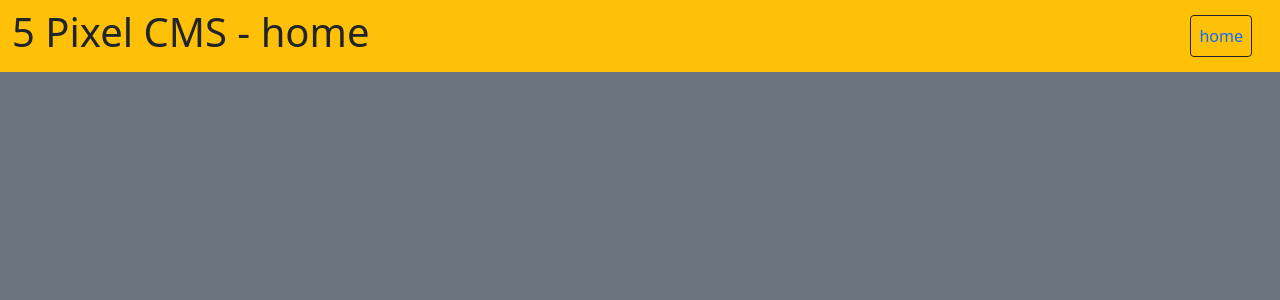
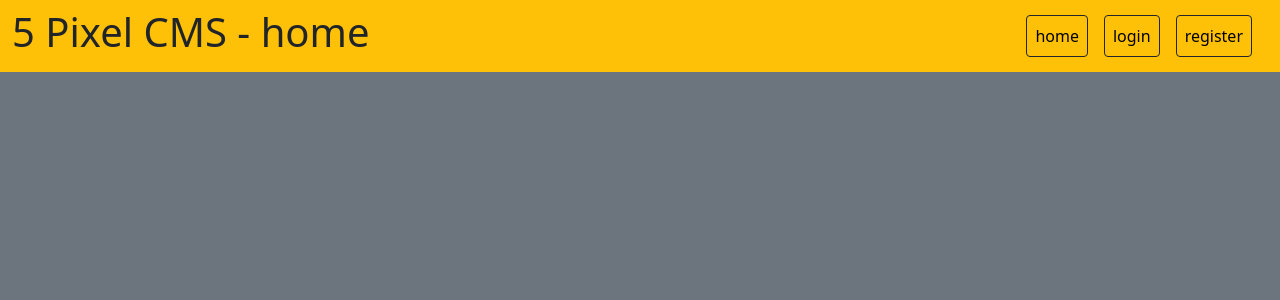
Before and after one commit to fossabot/5px-cms, a PHP site: page /src/plugins/site/0_home/index.php in a window 1280 px wide. Shown: the top 300 px of the page. Run offline with PHP 8.4, Linux system fonts and the light colour scheme; data that the repository does not hold is empty; some libraries are stand-ins or nearby versions.

Commit message:
v0.4 Small fixes

```diff
--- a/index.php
+++ b/index.php
@@ -1,3 +1,2 @@
 <?php
-
-    header('location: ./src/plugins/site/home/index.php');
+    header('location: ./src/plugins/site/0_home/index.php');
--- /dev/null
+++ b/src/assets/style.css
@@ -0,0 +1,7 @@
+.nav-link {
+    color: black;
+}
+
+.nav-link:hover {
+    color: white;
+}
--- a/src/base/0_head.php
+++ b/src/base/0_head.php
@@ -47,4 +47,7 @@
         <script src="https://ajax.googleapis.com/ajax/libs/jquery/3.6.0/jquery.min.js"></script>
 
         <!-- FontAwesome -->
-        <link rel="stylesheet" href="https://use.fontawesome.com/releases/v5.15.1/css/all.css" integrity="sha384-vp86vTRFVJgpjF9jiIGPEEqYqlDwgyBgEF109VFjmqGmIY/Y4HV4d3Gp2irVfcrp" crossorigin="anonymous">
+        <link rel="stylesheet" href="https://pro.fontawesome.com/releases/v5.10.0/css/all.css" integrity="sha384-AYmEC3Yw5cVb3ZcuHtOA93w35dYTsvhLPVnYs9eStHfGJvOvKxVfELGroGkvsg+p" crossorigin="anonymous"/>
+
+        <!-- General Styling -->
+        <link rel="stylesheet" href="../../../assets/style.css">
--- a/src/base/1_menu.php
+++ b/src/base/1_menu.php
@@ -4,7 +4,7 @@
     $mainFile = '/index.php">';
 
     // html of the button
-    $startBtn = '<li class="nav-item"><a class="nav-link btn btn-outline-dark me-md-3" aria-current="page" href="';
+    $startBtn = '<li class="nav-item"><a class="nav-link btn btn-outline-dark mb-2 me-0 mb-xl-0 me-xl-3" href="';
     $endBtn = '</a></li>';
 
     // assigns bool, true when client is logged in
@@ -26,7 +26,7 @@
     $removeForUser = array('register', 'login', 'template');
 
     // array with plugin names it need to ignore when client is visitor
-    $removeForVisitor = array('register', 'login', 'logout', 'template');
+    $removeForVisitor = array('logout', 'template');
 
     $dontAddPlugin = true;
 
--- a/src/plugins/cms/0_template/index.php
+++ b/src/plugins/cms/0_template/index.php
@@ -7,8 +7,8 @@
         <nav class="navbar navbar-expand-lg navbar-warning bg-warning">
             <div class="container-fluid">
                 <h1>5 Pixel CMS - **template**</h1>
-                <button class="navbar-toggler" type="button" data-bs-toggle="collapse" data-bs-target="#navbarNav" aria-controls="navbarNav" aria-expanded="false" aria-label="Toggle navigation">
-                    <span class="navbar-toggler-icon"></span>
+                <button class="btn btn-outline-dark navbar-toggler" type="button" data-bs-toggle="collapse" data-bs-target="#navbarNav" aria-controls="navbarNav" aria-expanded="false" aria-label="Toggle navigation">
+                    menu <i class="fal fa-arrow-alt-circle-down"></i>
                 </button>
                 <div class="collapse navbar-collapse justify-content-end" id="navbarNav">
                     <ul class="navbar-nav">
--- a/src/plugins/cms/1_dashboard/index.php
+++ b/src/plugins/cms/1_dashboard/index.php
@@ -7,8 +7,8 @@
         <nav class="navbar navbar-expand-lg navbar-warning bg-warning">
             <div class="container-fluid">
                 <h1>5 Pixel CMS - Dashboard</h1>
-                <button class="navbar-toggler" type="button" data-bs-toggle="collapse" data-bs-target="#navbarNav" aria-controls="navbarNav" aria-expanded="false" aria-label="Toggle navigation">
-                    <span class="navbar-toggler-icon"></span>
+                <button class="btn btn-outline-dark navbar-toggler" type="button" data-bs-toggle="collapse" data-bs-target="#navbarNav" aria-controls="navbarNav" aria-expanded="false" aria-label="Toggle navigation">
+                    menu <i class="fal fa-arrow-alt-circle-down"></i>
                 </button>
                 <div class="collapse navbar-collapse justify-content-end" id="navbarNav">
                     <ul class="navbar-nav">
--- a/src/plugins/site/0_home/index.php
+++ b/src/plugins/site/0_home/index.php
@@ -7,8 +7,8 @@
         <nav class="navbar navbar-expand-lg navbar-warning bg-warning">
             <div class="container-fluid">
                 <h1>5 Pixel CMS - home</h1>
-                <button class="navbar-toggler" type="button" data-bs-toggle="collapse" data-bs-target="#navbarNav" aria-controls="navbarNav" aria-expanded="false" aria-label="Toggle navigation">
-                    <span class="navbar-toggler-icon"></span>
+                <button class="btn btn-outline-dark navbar-toggler" type="button" data-bs-toggle="collapse" data-bs-target="#navbarNav" aria-controls="navbarNav" aria-expanded="false" aria-label="Toggle navigation">
+                    menu <i class="fal fa-arrow-alt-circle-down"></i>
                 </button>
                 <div class="collapse navbar-collapse justify-content-end" id="navbarNav">
                     <ul class="navbar-nav">
--- a/src/plugins/site/1_login/index.php
+++ b/src/plugins/site/1_login/index.php
@@ -31,8 +31,8 @@
                         <div class="row justify-content-around">
 
                             <button class="col-3 btn btn-outline-dark" type="submit" name="submit">Login</button>
-                            <a href="../register/index.php" class="col-3 btn btn-outline-dark">Register</a>
-                            <a href="../home/index.php" class="col-3 btn btn-outline-dark">Home</a>
+                            <a href="../3_register/index.php" class="col-3 btn btn-outline-dark">Register</a>
+                            <a href="../0_home/index.php" class="col-3 btn btn-outline-dark">Home</a>
 
                         </div>
 
--- a/src/plugins/site/1_login/php/functions.php
+++ b/src/plugins/site/1_login/php/functions.php
@@ -48,7 +48,7 @@
 
             }
 
-            header("location: ../../home/index.php");
+            header("location: ../../0_home/index.php");
             exit();
 
         }
--- a/src/plugins/site/2_logout/index.php
+++ b/src/plugins/site/2_logout/index.php
@@ -4,5 +4,5 @@
     session_unset();
     session_destroy();
 
-    header("location: ../home/index.php");
+    header("location: ../0_home/index.php");
     exit();
--- a/src/plugins/site/3_register/index.php
+++ b/src/plugins/site/3_register/index.php
@@ -33,8 +33,8 @@
                         <div class="row justify-content-around">
 
                             <button class="col-3 btn btn-outline-dark" type="submit" name="submit">Register</button>
-                            <a href="../login/index.php" class="col-3 btn btn-outline-dark">Login</a>
-                            <a href="../home/index.php" class="col-3 btn btn-outline-dark">Home</a>
+                            <a href="../1_login/index.php" class="col-3 btn btn-outline-dark">Login</a>
+                            <a href="../0_home/index.php" class="col-3 btn btn-outline-dark">Home</a>
 
                         </div>
 
--- a/src/plugins/site/3_register/php/functions.php
+++ b/src/plugins/site/3_register/php/functions.php
@@ -36,6 +36,6 @@
         mysqli_stmt_execute($stmt);
         mysqli_stmt_close($stmt);
 
-        header("location: ../../login/index.php");
+        header("location: ../../1_login/index.php");
 
     }
```
